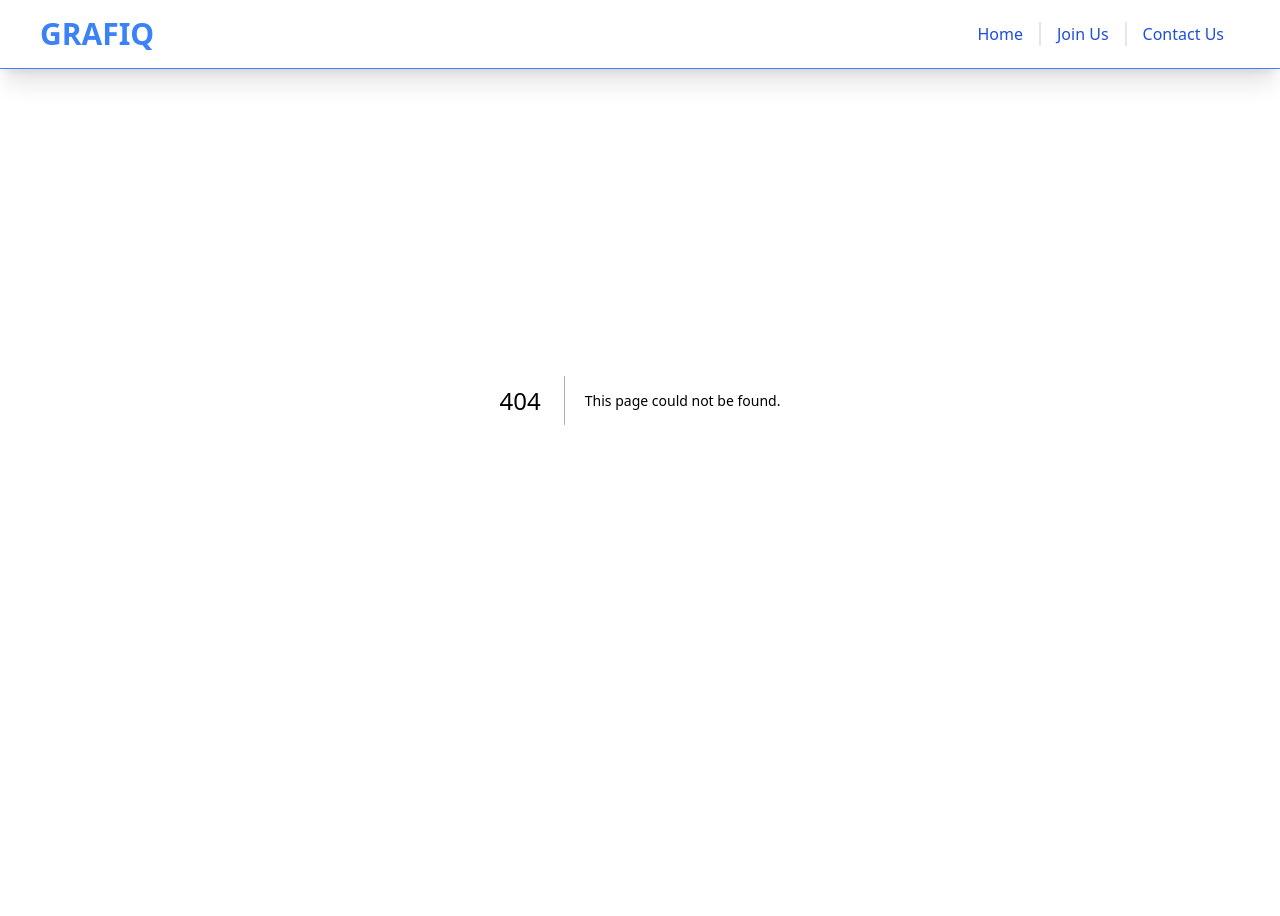
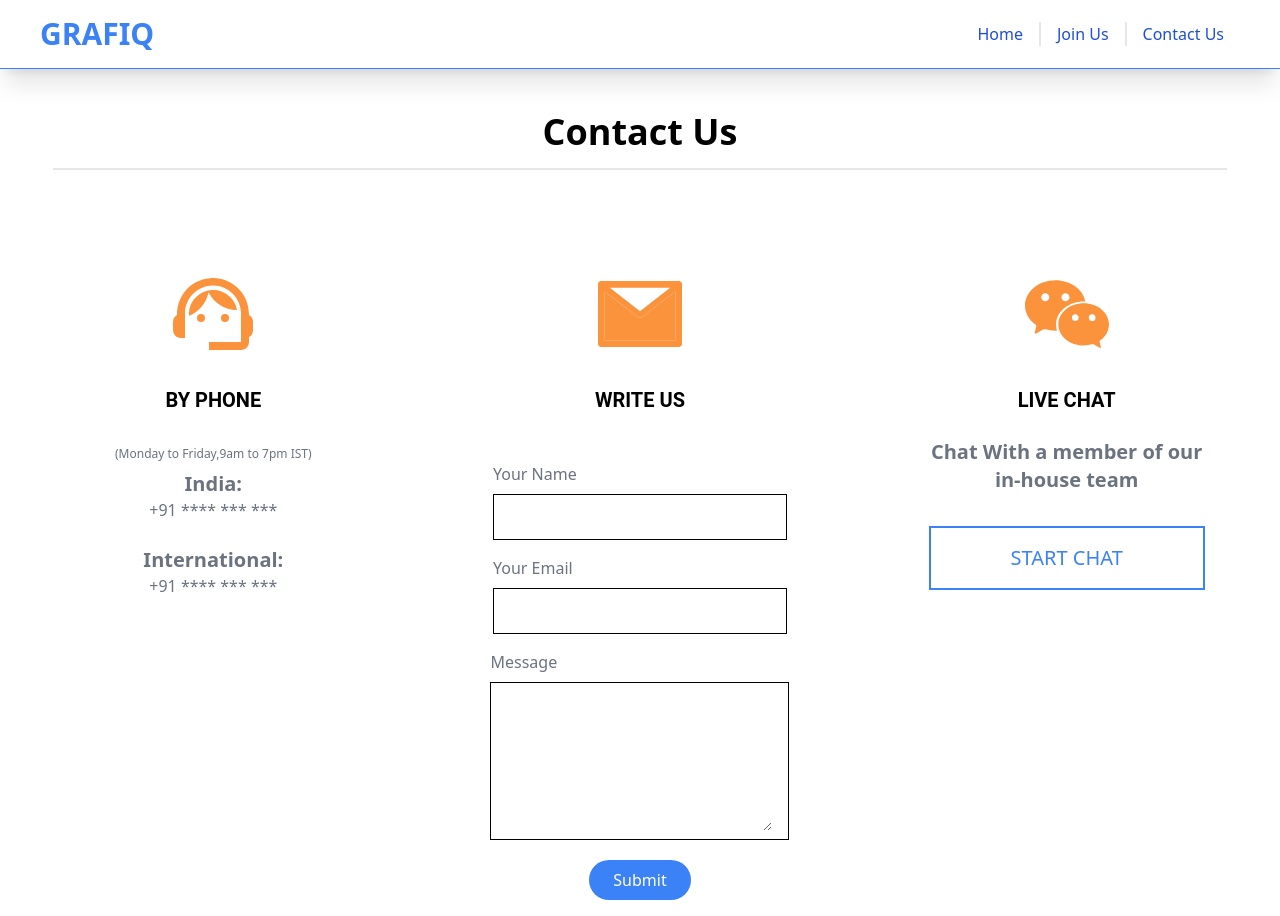
Before and after one commit to Bivab0/grafik-monorepo, a Next.js app: page /contactus in a window 1280 px wide. Before the commit this address had no page. Before the commit the page ends 800 px from the top, so only its background shows below. Built offline with nearby package versions, Linux system fonts and the light colour scheme.

Commit message:
updated about us

```diff
--- /dev/null
+++ b/app/contactus/page.tsx
@@ -0,0 +1,101 @@
+import { MdSupportAgent } from "react-icons/md";
+import { AiFillWechat, AiTwotoneMail } from "react-icons/ai";
+
+export default function ContactUs() {
+  return (
+    <>
+      <div className="mt-28 w-full">
+        <div className="font-semibold text-4xl flex items-center justify-center w-full">
+          Contact Us
+        </div>
+        <div className="w-full flex justify-center">
+          <div className="w-11/12 border mt-4"></div>
+        </div>
+        <div className="grid grid-cols-3 w-full">
+          <div className="col-span-1 flex items-center flex-col mt-24">
+            <div className="text-8xl text-orange-400">
+              <MdSupportAgent />
+            </div>
+            <div className="font-roboto font-semibold text-xl uppercase my-6">
+              By Phone
+            </div>
+            <div className="flex flex-col text-gray-500 items-center">
+              <span className="text-xs m-2">
+                (Monday to Friday,9am to 7pm IST)
+              </span>
+              <span className="font-semibold text-xl">India: </span>
+              <span>+91 **** *** ***</span>
+              <span className="text-xl font-semibold mt-6">International:</span>
+              <span>+91 **** *** ***</span>
+            </div>
+          </div>
+
+          <div className="col-span-1 flex items-center flex-col mt-24">
+            <div className="text-8xl text-orange-400">
+              <AiTwotoneMail />
+            </div>
+            <div className="font-roboto font-semibold text-xl uppercase my-6">
+              Write Us
+            </div>
+            <div className="flex flex-col text-gray-500 items-center">
+              <div className="flex flex-col justify-center items-center mt-4">
+                <div className="mb-1">
+                  <div className="font-serif my-2">Your Name</div>
+                  <div className="flex border border-black items-center py-2 px-4">
+                    <input
+                      type="text"
+                      name="name"
+                      id="name"
+                      className="focus:outline-none focus:ring-0 text-lg"
+                    />
+                  </div>
+                </div>
+                <div className="my-1">
+                  <div className="font-serif my-2">Your Email</div>
+                  <div className="flex border border-black items-center py-2 px-4">
+                    <input
+                      type="email"
+                      name="email"
+                      id="email"
+                      className="focus:outline-none focus:ring-0 text-lg"
+                    />
+                  </div>
+                </div>
+                <div className="my-1">
+                  <div className="font-serif my-2">Message</div>
+                  <div className="flex border border-black items-center py-2 px-4">
+                    <textarea
+                      name="message"
+                      id="message"
+                      cols={24}
+                      rows={5}
+                      className="focus:outline-none focus:ring-0 text-lg"
+                    ></textarea>
+                  </div>
+                </div>
+                <div className="px-6 py-2 m-4 rounded-full bg-blue-500 text-white">
+                  Submit
+                </div>
+              </div>
+            </div>
+          </div>
+          <div className="col-span-1 flex items-center flex-col mt-24">
+            <div className="text-8xl text-orange-400">
+              <AiFillWechat />
+            </div>
+            <div className="font-roboto font-semibold text-xl uppercase my-6">
+              Live Chat
+            </div>
+            <div className="flex flex-col text-gray-500 items-center font-semibold text-xl">
+              <span>Chat With a member of our </span>{" "}
+              <span> in-house team</span>
+              <div className="text-blue-500 font-light uppercase m-8 border-2 border-blue-500 px-20 py-4">
+                Start Chat
+              </div>
+            </div>
+          </div>
+        </div>
+      </div>
+    </>
+  );
+}
--- a/tailwind.config.js
+++ b/tailwind.config.js
@@ -13,6 +13,9 @@ module.exports = {
           'conic-gradient(from 180deg at 50% 50%, var(--tw-gradient-stops))',
       },
     },
+    fontFamily: {
+      'roboto': ['Roboto', 'sans-serif'],
+    }
   },
   plugins: [],
 }
```
